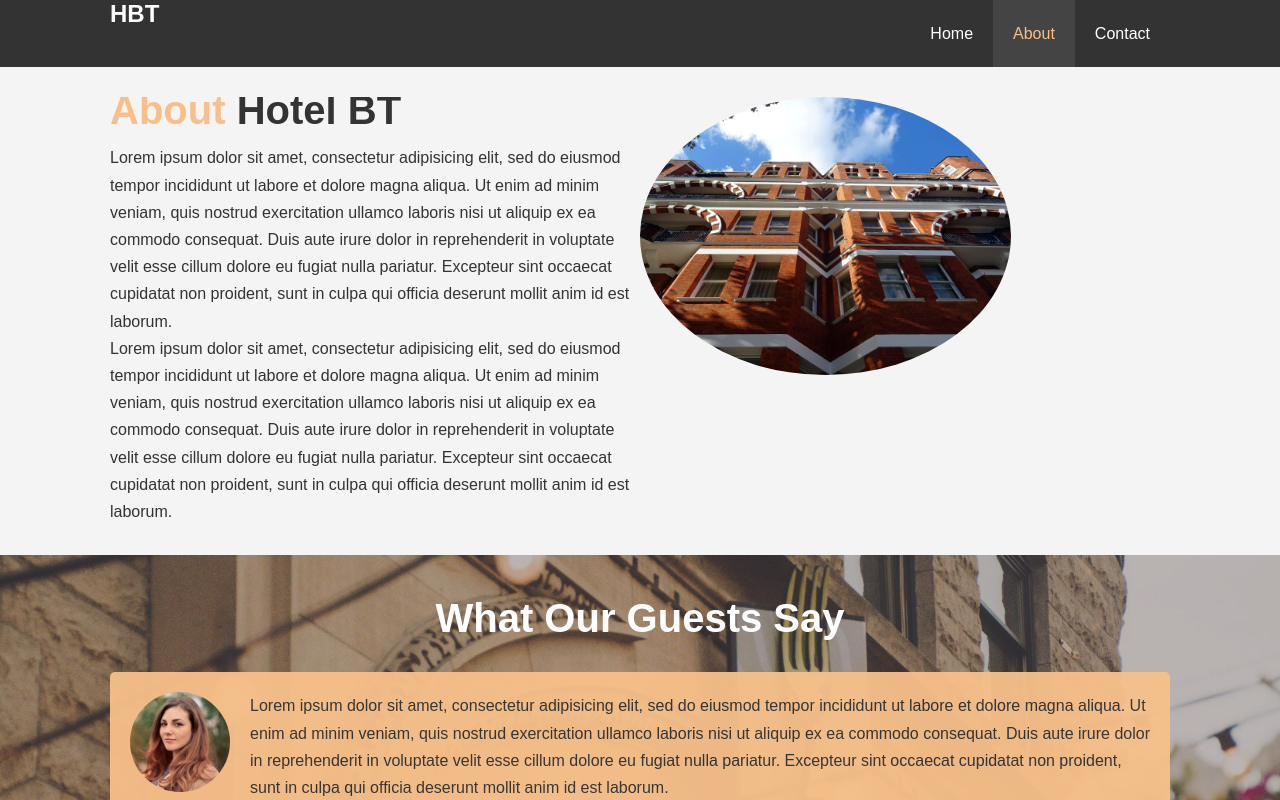
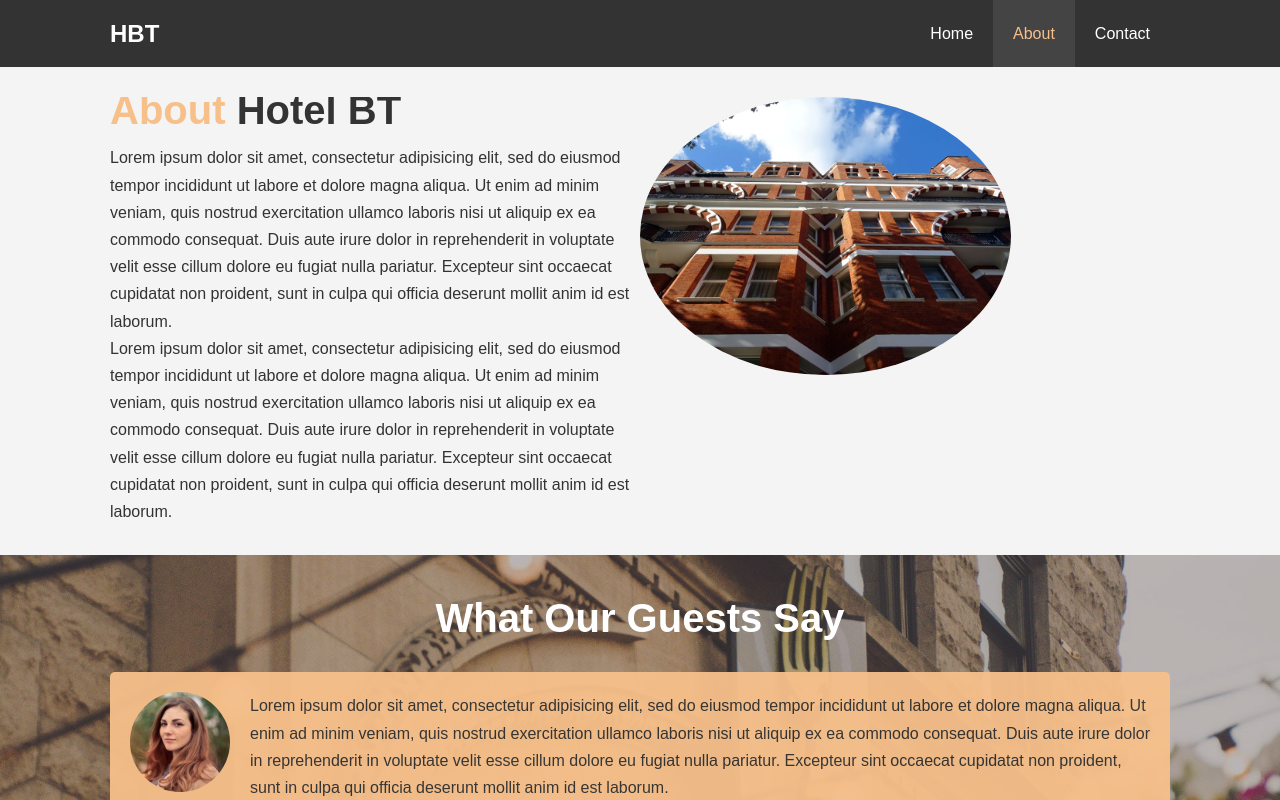
Before and after one commit to codecreation/Hotel, a plain HTML site: page about.html in a window 1280 px wide. Shown: the top 800 px of the page. Drawn offline with Linux system fonts and the light colour scheme.

Commit message:
Padding cleanup for logo

```diff
--- a/about.html
+++ b/about.html
@@ -13,7 +13,7 @@
     <header>
         <nav id="navbar">
           <div class="container">
-          <h1 class="logo">
+          <h1 class="logo py-2">
             <a href="index.html">HBT</a>
           </h1>
           <ul>
```
Also changed, not shown: contact.html (+1 -1 lines), index.html (+1 -1 lines).
